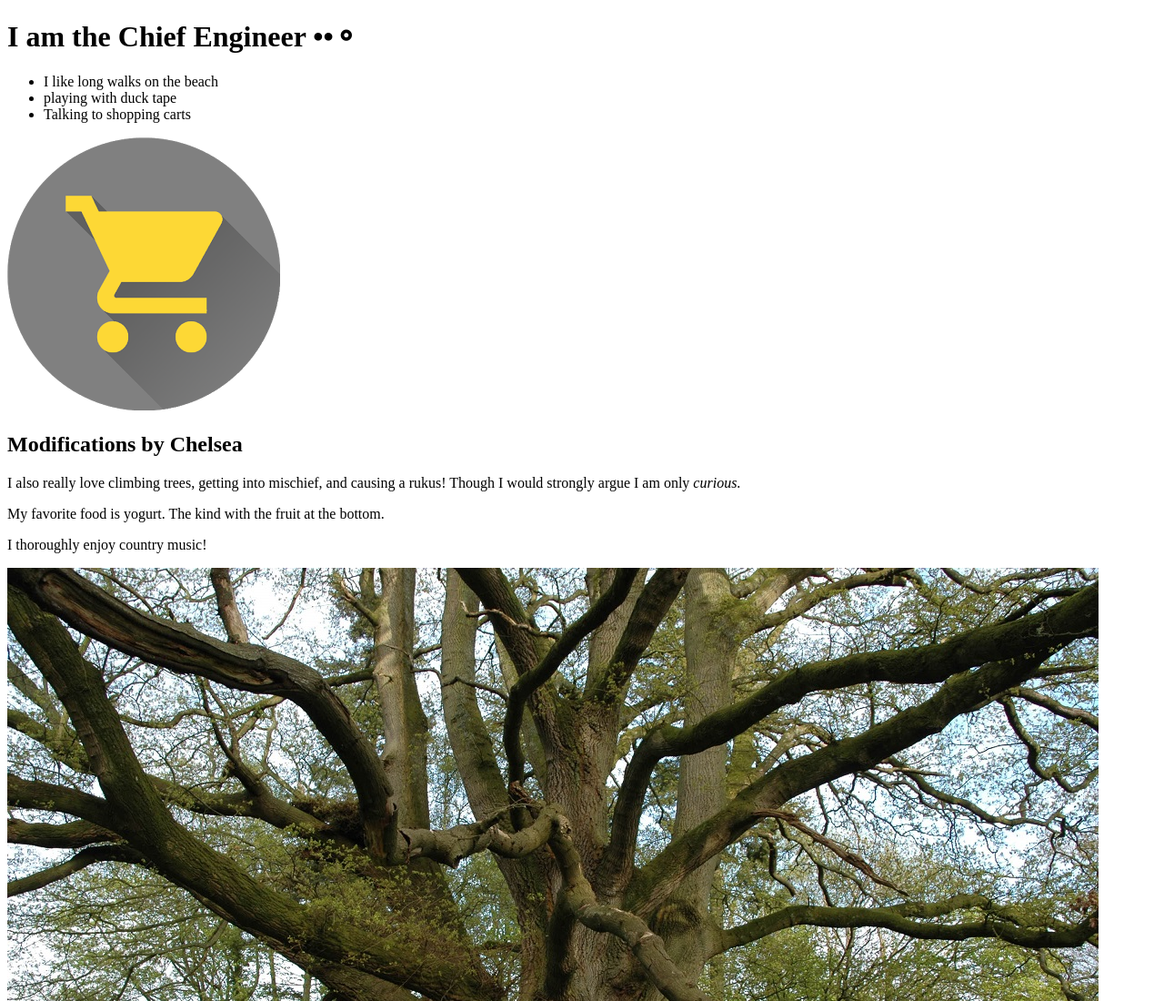
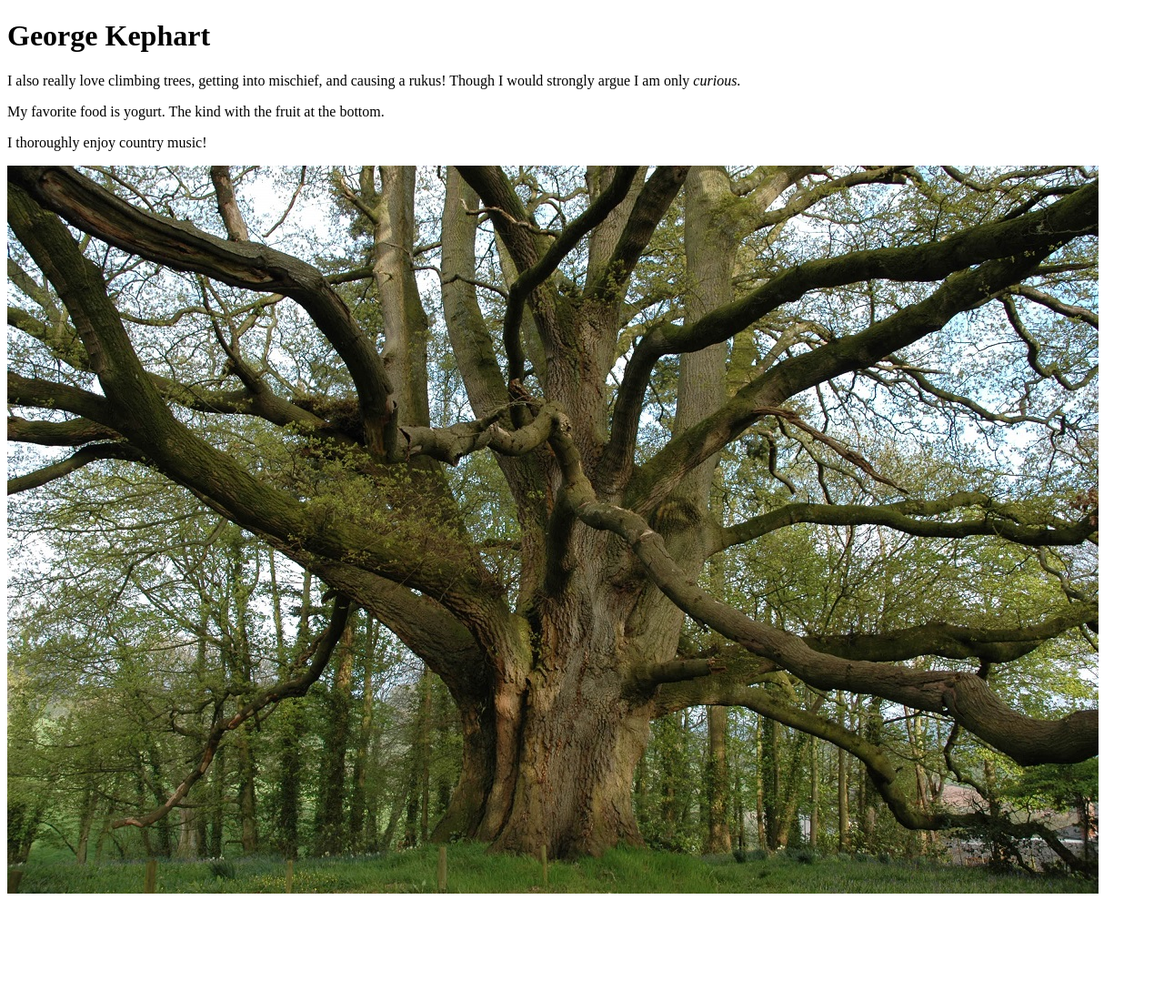
Before and after one commit to GKephart/about-chief, a plain HTML site: page index.html in a window 1280 px wide. Shown: the top 1100 px of the page at 91% size. After the commit the page ends 994 px from the top, so only its background shows below. Drawn offline with Linux system fonts and the light colour scheme.

Commit message:
Chelsea modifications

```diff
--- a/index.html
+++ b/index.html
@@ -6,16 +6,7 @@
 	</head>
 	<body>
 
-		<h1>I am the Chief Engineer ••⚬</h1>
-
-		<ul>
-			<li>I like long walks on the beach</li>
-			<li>playing with duck tape</li>
-			<li>Talking to shopping carts</li>
-		</ul>
-		<img src="images/unnamed.png" alt="shopping cart">
-
-		<h2>Modifications by Chelsea</h2>
+		<h1>George Kephart</h1>
 
 		<p>I also really love climbing trees, getting into mischief, and causing a rukus! Though I would strongly argue I am only <em>curious</em>. </p>
 		<p>My favorite food is yogurt. The kind with the fruit at the bottom.</p>
```
